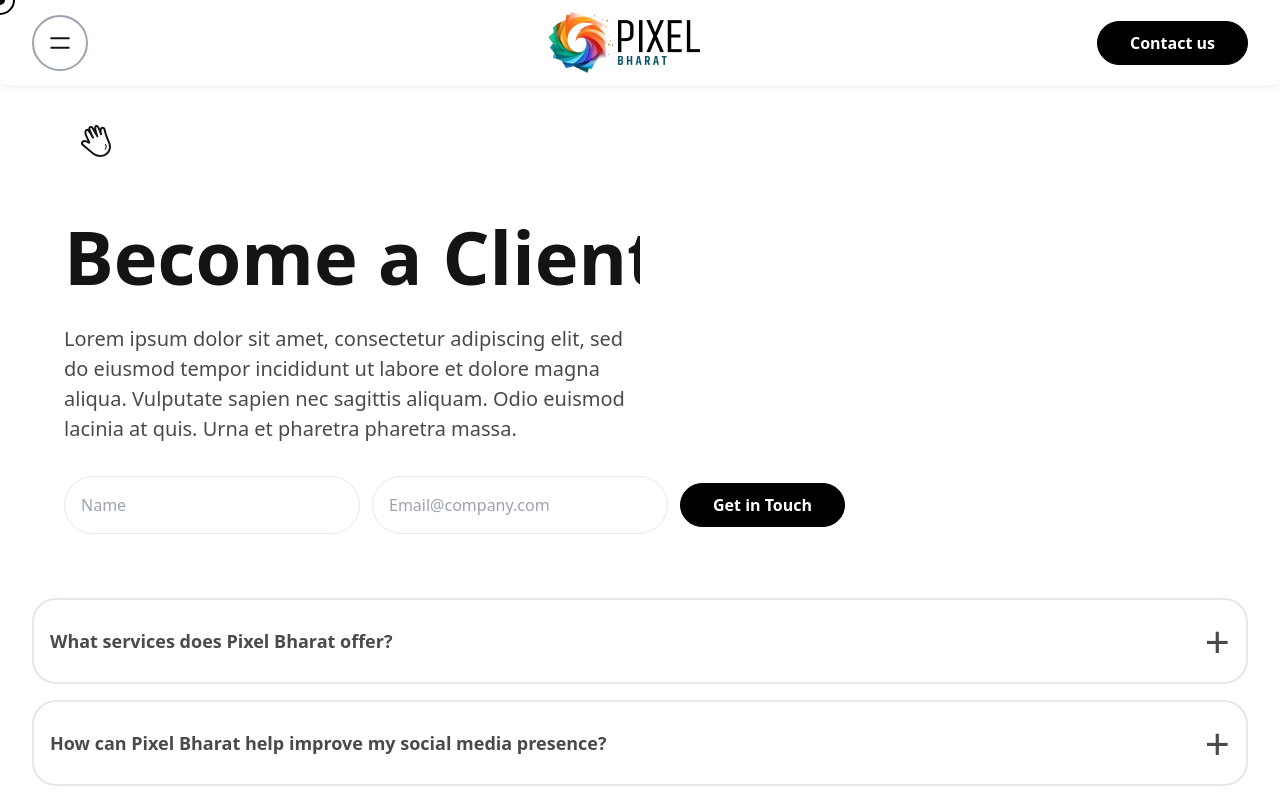
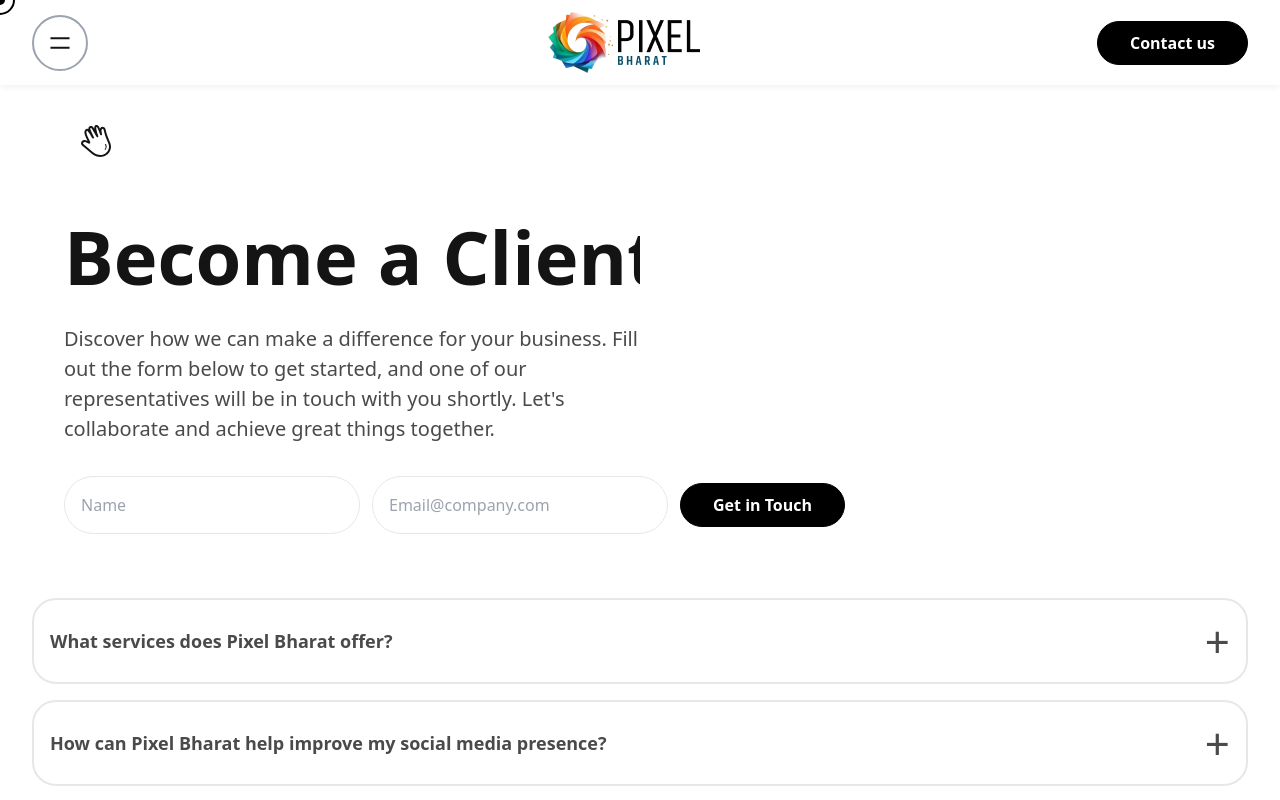
Before and after one commit to rahulonit/pixel-bharat-website, a React (Create React App) app: page /contact in a window 1280 px wide. Shown: the top 800 px of the page. Built offline with nearby package versions, Linux system fonts and the light colour scheme.

Commit message:
animation

```diff
--- a/src/pages/Contact.js
+++ b/src/pages/Contact.js
@@ -452,8 +452,7 @@ export default function Contact() {
             <p className="text-[#141414] text-[36px] sm:text-[48px] md:text-[56px] lg:text-[74px] font-bold flex gap-5 overflow-hidden "><p ref={cus2Ref}>Become</p><p ref={cus3Ref}>a</p><p ref={cus4Ref}>Client</p></p>
 
             <p ref={cus7Ref} className='text-[#4A4A4A] text-[16px] lg:text-[20px] font-medium overflow-hidden'>
-              Lorem ipsum dolor sit amet, consectetur adipiscing elit, sed do eiusmod tempor incididunt ut labore et dolore magna aliqua. Vulputate sapien nec sagittis aliquam. Odio euismod lacinia at quis. Urna et pharetra pharetra massa.
-            </p>
+            Discover how we can make a difference for your business. Fill out the form below to get started, and one of our representatives will be in touch with you shortly. Let's collaborate and achieve great things together.            </p>
           </div>
 
           <div className="">
```
